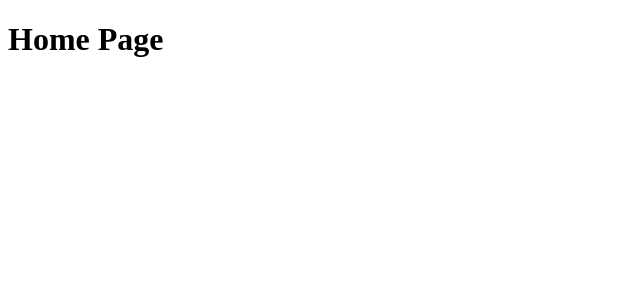
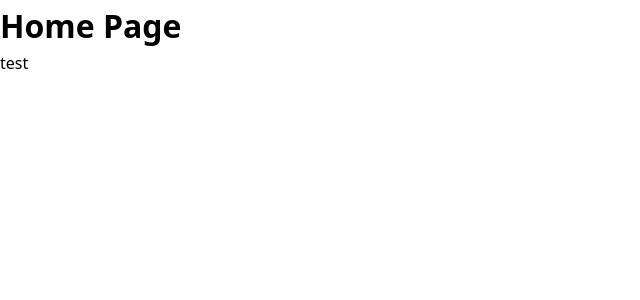
Before and after one commit to machooper/starter, a Next.js app: page / in a window 1280 px wide. Shown: the top 300 px of the page, without its empty margins (0-640 px from the left). Built offline with nearby package versions, Linux system fonts and the light colour scheme.

Commit message:
feat: :sparkles: Theme and Global Styles added

```diff
--- a/pages/_app.tsx
+++ b/pages/_app.tsx
@@ -1,3 +1,14 @@
-export default function App({ Component, pageProps }) {
-  return <Component {...pageProps} />
+import {ThemeProvider} from "styled-components"
+import theme from "@styles/theme"
+import GlobalStyles from "@styles/global"
+
+export default function App({Component, pageProps}) {
+	return (
+		<>
+			<ThemeProvider theme={theme}>
+				<GlobalStyles />
+				<Component {...pageProps} />
+			</ThemeProvider>
+		</>
+	)
 }
--- a/pages/index.tsx
+++ b/pages/index.tsx
@@ -1,7 +1,8 @@
 export default function Home() {
-  return (
-    <>
-      <h1>Home Page</h1>
-    </>
-  )
+	return (
+		<>
+			<h1>Home Page</h1>
+			<a>test</a>
+		</>
+	)
 }
--- /dev/null
+++ b/styles/global.ts
@@ -0,0 +1,42 @@
+import {createGlobalStyle} from 'styled-components'
+
+const GlobalStyles = createGlobalStyle`
+  *, *::before, *::after {
+    margin: 0;
+    padding: 0;
+    box-sizing: border-box;
+  }
+  html, body {
+    width: 100vw;
+    min-height: 100vh;
+    font-family: ${props => props.theme.typography.fonts.body};
+    font-weight: ${props => props.theme.typography.weights.regular};
+    font-size: ${props => props.theme.typography.sizes[0]};
+    line-height: ${props => props.theme.typography.lineheight};
+    color: ${props => props.theme.colors.black[0]};
+    background: ${props => props.theme.colors.white[0]};
+    overflow-x: hidden;
+  }
+  h1, h2, h3, h4, h5, h6 {
+    font-family: ${props => props.theme.typography.fonts.head};
+  }
+  a{
+    text-decoration: none;
+    color: inherit;
+    &:hover {
+      text-decoration: underline;
+      color: ${props => props.theme.colors.primary[0]};
+    }
+  }
+  @media(min-width: 1360px) {
+    html, body {
+      font-size: ${props => props.theme.typography.sizes[0]}
+    }
+  }
+  @media(min-width: 1920px) {
+    html, body {
+      font-size: ${props => props.theme.typography.sizes[1]}
+    }
+  }
+`
+export default GlobalStyles
--- /dev/null
+++ b/styles/theme.ts
@@ -0,0 +1,33 @@
+const theme = {
+	typography: {
+		fonts: {
+			head: 'system-ui',
+			body: 'system-ui'
+		},
+		weights: {
+			light: 300,
+			regular: 400,
+			medium: 500,
+			semibold: 600,
+			bold: 700,
+			extrabold: 800,
+			black: 900
+		},
+		sizes: ['16px', '18px', '20px'],
+		lineheight: 1.6
+	},
+	colors: {
+		white: ['#fff'],
+		black: ['#000'],
+		grey: ['#eae'],
+		shade: ['rgba(0,0,0,.3'],
+		primary: ['#0099ff'],
+		secondary: ['#ffee55'],
+		tertiary: ['#aa33bb'],
+		warn: ['#fddc5c'],
+		error: ['#ff3961'],
+		success: ['56fca2']
+	}
+}
+
+export default theme
```
